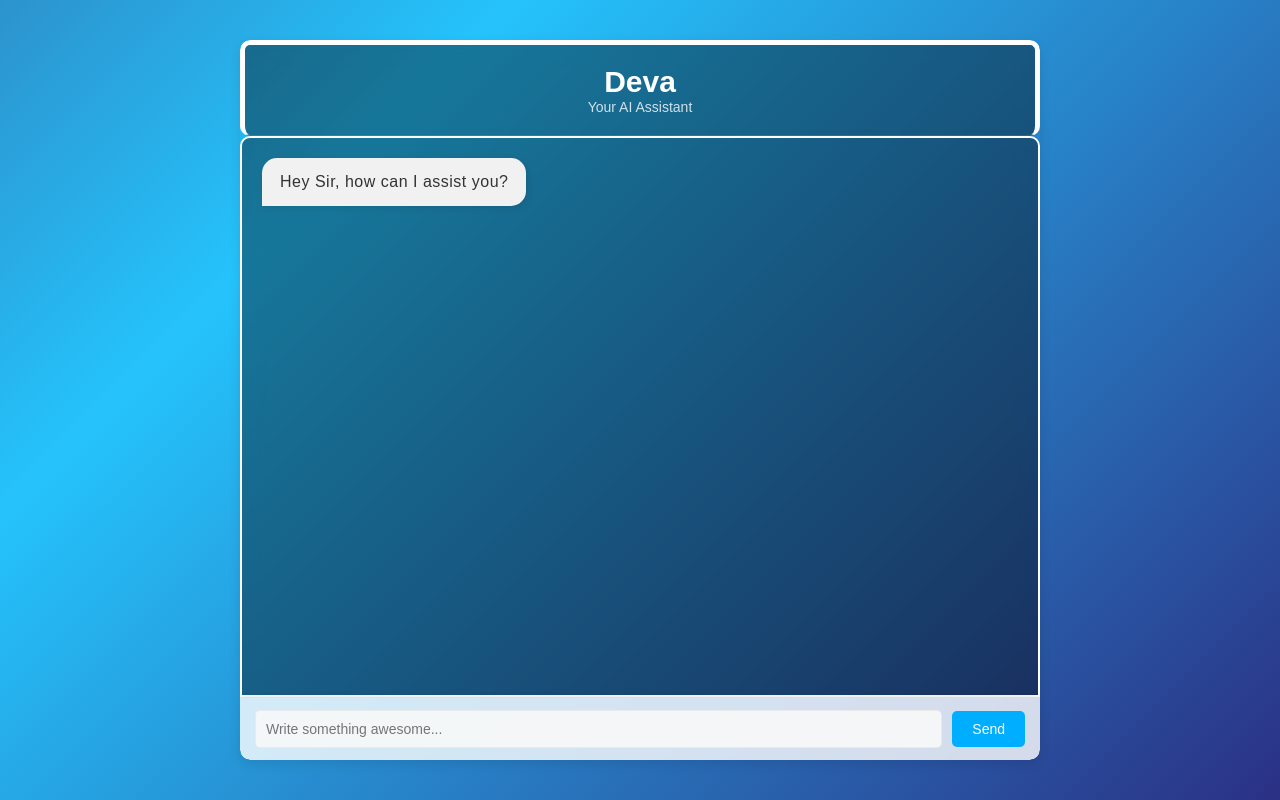
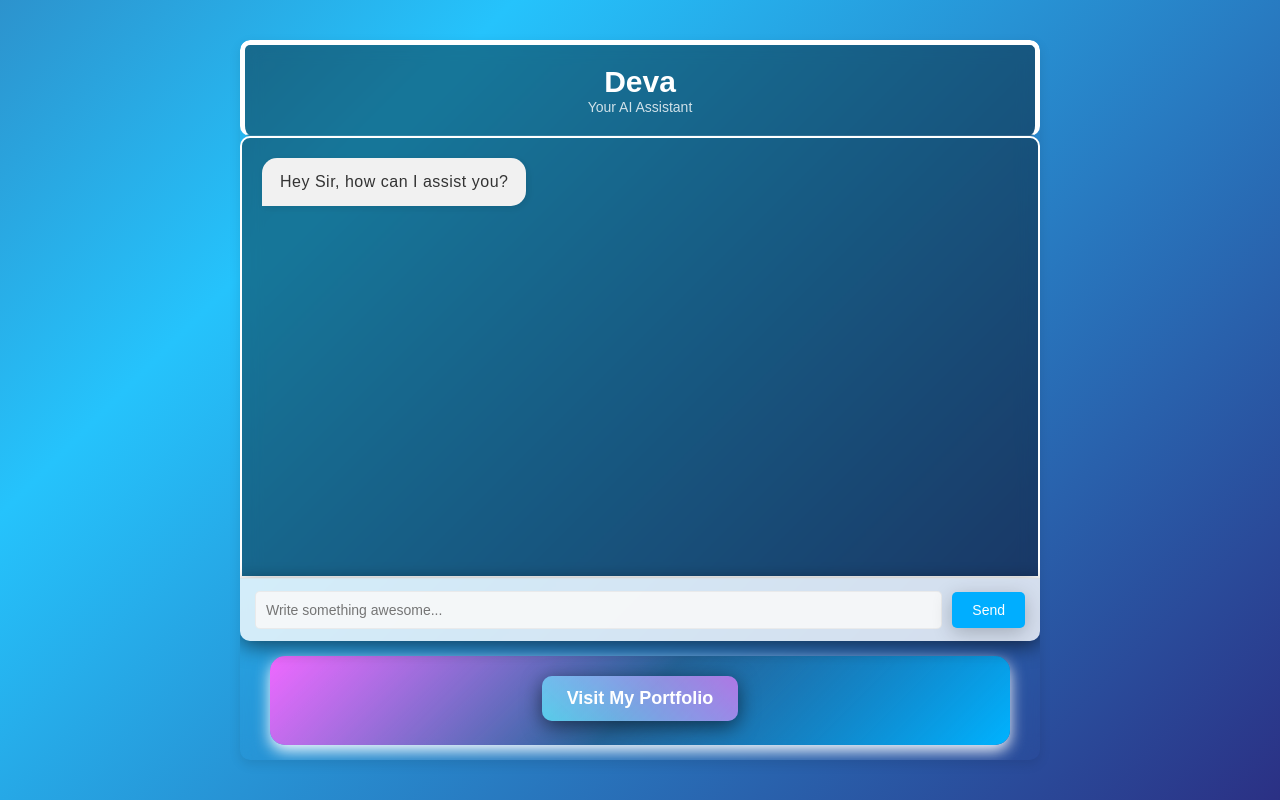
Before and after one commit to 0001Moksh/chatbot, a Flask app: page / in a window 1280 px wide. Run offline with Flask 3, Linux system fonts and the light colour scheme.

Commit message:
Portfolio link inserion

```diff
--- a/app.py
+++ b/app.py
@@ -1,12 +1,12 @@
 from flask import Flask, render_template, request, jsonify
 import google.generativeai as genai
-from dotenv import dotenv_values
+# from dotenv import dotenv_values
 import os
 # Initialize Flask app
 app = Flask(__name__)
 
 # Load environment variables
-config = dotenv_values(".env")
+# config = dotenv_values(".env")
 # gemini_api = config.get('gemini_api')
 
 
--- a/static/style.css
+++ b/static/style.css
@@ -145,7 +145,7 @@ body {
     background: rgba(255, 255, 255, 0.8); /* Slightly transparent background */
     border-top: 1px solid rgba(221, 221, 221, 0.5);
     backdrop-filter: blur(50px); /* Adds a subtle blur effect */
-    box-shadow: 0 -2px 8px rgba(0, 0, 0, 0.1); /* Soft top shadow */
+    box-shadow: 0 5px 20px rgba(0, 0, 0, 0.55);
     border-radius: 0 0 10px 10px; /* Rounded bottom corners */
 }
 
@@ -170,6 +170,7 @@ body {
     color: #ffffff;
     border: none;
     border-radius: 5px;
+    box-shadow: 0 5px 20px rgba(0, 0, 0, 0.224);
     cursor: pointer;
     font-size: 14px;
     transition: background-color 0.3s ease, transform 0.2s ease;
--- a/templates/index.html
+++ b/templates/index.html
@@ -29,8 +29,84 @@
         <input type="text" id="user-input" placeholder="Write something awesome...">
         <button id="send-btn">Send</button>
     </div>
+
+<!-- Portfolio Link Section -->
+<div class="portfolio-section">
+    <a href="https://mokshbhardwaj.netlify.app/" target="_blank" class="portfolio-link btn-animated">Visit My Portfolio</a>
 </div>
 
+<!-- Styles -->
+<style>
+    .portfolio-section {
+        text-align: center;
+        margin: 15px auto;
+        padding: 20px;
+        background: linear-gradient(135deg,rgb(240, 104, 255),rgba(32, 58, 67, 0.29),rgb(0, 179, 255));
+        border-radius: 15px;
+        box-shadow: 0 6px 15px rgba(255, 255, 255, 0.95);
+        width: 100%;
+        max-width: 700px;
+        animation: fadeIn 1s ease-in-out;
+    }
+
+    .portfolio-link {
+        color: #fff;
+        text-decoration: none;
+        font-size: 18px;
+        font-weight: bold;
+        padding: 12px 25px;
+        background: linear-gradient(45deg,rgba(32, 236, 255, 0.66),rgba(230, 71, 255, 0.62));
+        border-radius: 10px;
+        display: inline-block;
+        transition: all 0.3s ease-in-out;
+        box-shadow: 0 5px 20px rgba(0, 0, 0, 0.55);
+        position: relative;
+        overflow: hidden;
+    }
+
+    .portfolio-link::before {
+        content: '';
+        position: absolute;
+        top: 50%;
+        left: 50%;
+        width: 300%;
+        height: 300%;
+        background: rgba(255, 255, 255, 0.2);
+        transition: width 0.3s ease-in-out, height 0.3s ease-in-out, top 0.3s ease-in-out, left 0.3s ease-in-out;
+        border-radius: 50%;
+        transform: translate(-50%, -50%);
+    }
+
+    .portfolio-link:hover::before {
+        width: 0;
+        height: 0;
+    }
+
+    .portfolio-link:hover {
+        background: linear-gradient(45deg,rgb(71, 243, 255),rgb(235, 107, 255));
+        transform: scale(1.08);
+        box-shadow: 0 8px 18px rgba(0, 0, 0, 0.4);
+    }
+
+    @media screen and (max-width: 600px) {
+        .portfolio-section {
+            width: 95%;
+            padding: 15px;
+        }
+        .portfolio-link {
+            font-size: 16px;
+            padding: 10px 20px;
+        }
+    }
+
+    /* Animations */
+    @keyframes fadeIn {
+        from { opacity: 0; transform: translateY(15px); }
+        to { opacity: 1; transform: translateY(0); }
+    }
+</style>
+
+    <!-- Scripts -->
     <script>
         const chatBox = document.getElementById('chat-box');
         const userInput = document.getElementById('user-input');
```
Lines whose indentation alone changed are shown as unchanged.
